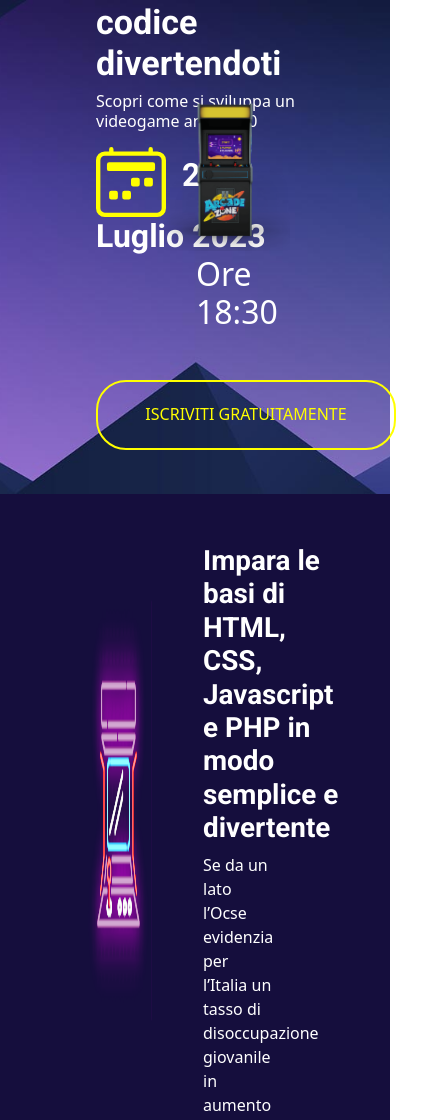
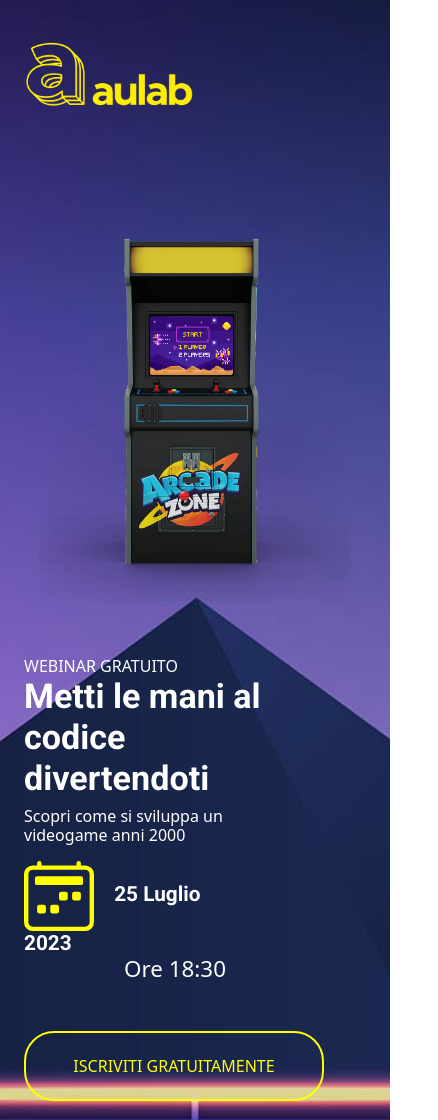
Before and after one commit to CifDaniel96/webinar-retrogaming, a plain HTML site: page index.html in a window 390 px wide. Shown: the top 1120 px of the page, 438 px wide, since content can reach past the window. Drawn offline with nearby package versions, Linux system fonts and the light colour scheme.

Commit message:
Terminato sito da fare ultime revisioni

```diff
--- a/index.html
+++ b/index.html
@@ -1,5 +1,6 @@
 <!DOCTYPE html>
 <html lang="en">
+
 <head>
     <meta charset="UTF-8">
     <meta name="viewport" content="width=device-width, initial-scale=1.0">
@@ -7,30 +8,44 @@
     <!-- Fonts -->
     <link rel="preconnect" href="https://fonts.googleapis.com">
     <link rel="preconnect" href="https://fonts.gstatic.com" crossorigin>
-    <link href="https://fonts.googleapis.com/css2?family=Montserrat:ital,wght@0,100..900;1,100..900&family=Roboto:ital,wght@0,100..900;1,100..900&display=swap" rel="stylesheet">
+    <link
+        href="https://fonts.googleapis.com/css2?family=Montserrat:ital,wght@0,100..900;1,100..900&family=Roboto:ital,wght@0,100..900;1,100..900&display=swap"
+        rel="stylesheet">
 
     <!-- Bootstrap CDN -->
-    <link href="https://cdn.jsdelivr.net/npm/bootstrap@5.3.7/dist/css/bootstrap.min.css" rel="stylesheet" integrity="sha384-LN+7fdVzj6u52u30Kp6M/trliBMCMKTyK833zpbD+pXdCLuTusPj697FH4R/5mcr" crossorigin="anonymous">
+    <link href="https://cdn.jsdelivr.net/npm/bootstrap@5.3.7/dist/css/bootstrap.min.css" rel="stylesheet"
+        integrity="sha384-LN+7fdVzj6u52u30Kp6M/trliBMCMKTyK833zpbD+pXdCLuTusPj697FH4R/5mcr" crossorigin="anonymous">
     <!-- Custom CSS -->
     <link rel="stylesheet" href="style.css">
 </head>
+
 <body>
     <!-- Header -->
     <header>
         <div class="container-fluid">
-            <div class="row align-items-center d-flex my-5">
+            <div class="container d-flex align-items-center">
                 <!-- Logo -->
-                <div class="col-12 col-md-6 col-lg-6 p-5 m-5 my-5"><img src="./media/aulab-logo_y.png" alt="Logo Aulab" class="img-fluid logo-a">
-                    <div class="col-12 col-md-6 col-lg-6 w-color t1 display-5">WEBINAR GRATUITO
+                <div class="col-12 col-md-6 col-lg-6 my-0"><img src="./media/aulab-logo_y.png" alt="Logo Aulab"
+                        class="img-fluid logo-a">
+                    <div class="row d-flex align-items-center">
+                        <div class="col-12 col-md-6 col-lg-6 w-color t1 display-5 c-resp">WEBINAR GRATUITO
                             <p class="w-color h1 display-4">Metti le mani al codice divertendoti</p>
-                        <div class="col-12 col-md-6 col-lg-6 w-color t1 display-5 mt-0"><p>Scopri come si sviluppa un videogame anni 2000</p>
-                            <div class="y-color mx-auto"><svg xmlns="http://www.w3.org/2000/svg" width="70" height="70" fill="currentColor" class="bi bi-calendar2-week" viewBox="0 0 16 16">
-                                <path d="M3.5 0a.5.5 0 0 1 .5.5V1h8V.5a.5.5 0 0 1 1 0V1h1a2 2 0 0 1 2 2v11a2 2 0 0 1-2 2H2a2 2 0 0 1-2-2V3a2 2 0 0 1 2-2h1V.5a.5.5 0 0 1 .5-.5M2 2a1 1 0 0 0-1 1v11a1 1 0 0 0 1 1h12a1 1 0 0 0 1-1V3a1 1 0 0 0-1-1z"/>
-                                <path d="M2.5 4a.5.5 0 0 1 .5-.5h10a.5.5 0 0 1 .5.5v1a.5.5 0 0 1-.5.5H3a.5.5 0 0 1-.5-.5zM11 7.5a.5.5 0 0 1 .5-.5h1a.5.5 0 0 1 .5.5v1a.5.5 0 0 1-.5.5h-1a.5.5 0 0 1-.5-.5zm-3 0a.5.5 0 0 1 .5-.5h1a.5.5 0 0 1 .5.5v1a.5.5 0 0 1-.5.5h-1a.5.5 0 0 1-.5-.5zm-5 3a.5.5 0 0 1 .5-.5h1a.5.5 0 0 1 .5.5v1a.5.5 0 0 1-.5.5h-1a.5.5 0 0 1-.5-.5zm3 0a.5.5 0 0 1 .5-.5h1a.5.5 0 0 1 .5.5v1a.5.5 0 0 1-.5.5h-1a.5.5 0 0 1-.5-.5z"/>
-                            </svg><div class="h1 display-5 w-color t2 mx-3">25 Luglio 2023</div>
-                            <div class= "d-block text-start w-color display-5 mb-0 t3">Ore 18:30</div>
+                            <div class="col-12 col-md-6 col-lg-6 w-color t1 display-5 mt-0">
+                                <p>Scopri come si sviluppa un videogame anni 2000</p>
+                                <div class="y-color mx-auto"><svg xmlns="http://www.w3.org/2000/svg" width="70"
+                                        height="70" fill="currentColor" class="bi bi-calendar2-week"
+                                        viewBox="0 0 16 16">
+                                        <path
+                                            d="M3.5 0a.5.5 0 0 1 .5.5V1h8V.5a.5.5 0 0 1 1 0V1h1a2 2 0 0 1 2 2v11a2 2 0 0 1-2 2H2a2 2 0 0 1-2-2V3a2 2 0 0 1 2-2h1V.5a.5.5 0 0 1 .5-.5M2 2a1 1 0 0 0-1 1v11a1 1 0 0 0 1 1h12a1 1 0 0 0 1-1V3a1 1 0 0 0-1-1z" />
+                                        <path
+                                            d="M2.5 4a.5.5 0 0 1 .5-.5h10a.5.5 0 0 1 .5.5v1a.5.5 0 0 1-.5.5H3a.5.5 0 0 1-.5-.5zM11 7.5a.5.5 0 0 1 .5-.5h1a.5.5 0 0 1 .5.5v1a.5.5 0 0 1-.5.5h-1a.5.5 0 0 1-.5-.5zm-3 0a.5.5 0 0 1 .5-.5h1a.5.5 0 0 1 .5.5v1a.5.5 0 0 1-.5.5h-1a.5.5 0 0 1-.5-.5zm-5 3a.5.5 0 0 1 .5-.5h1a.5.5 0 0 1 .5.5v1a.5.5 0 0 1-.5.5h-1a.5.5 0 0 1-.5-.5zm3 0a.5.5 0 0 1 .5-.5h1a.5.5 0 0 1 .5.5v1a.5.5 0 0 1-.5.5h-1a.5.5 0 0 1-.5-.5z" />
+                                    </svg>
+                                    <div class="h1 display-5 w-color t2 mx-3">25 Luglio 2023</div>
+                                    <div class="d-block text-start w-color display-5 mb-0 t3">Ore 18:30</div>
                                     <!-- Game Arcade -->
-                            <div class="col-12 col-md-6 col-lg-6 game-arcade"><img src="./media/game arcade.png" alt="Game Arcade" class="img-fluid"></div>
+                                    <div class="col-12 col-md-6 col-lg-6 game-arcade "><img
+                                            src="./media/game arcade.png" alt="Game Arcade" class="img-fluid g-resp">
+                                    </div>
                                     <!-- Button -->
                                     <div class=" col-12 col-md-6 col-lg-6 button-custom display-5 my-5 p-1 ms-0">
                                         ISCRIVITI GRATUITAMENTE
@@ -40,15 +55,17 @@
                         </div>
                     </div>
                 </div>
+            </div>
     </header>
     <!-- Section Basi -->
     <div class="container-fluid s-basi">
-        <div class="row h-100 w-100 my-auto">
+        <div class="row h-100 w-100">
             <div class="col-12 col-md-6 col-lg-12 text-center my-5">
-                <img src="./media/ico-gaming-def.png" alt="" class="img-fluid h-100 w-50">
+                <img src="./media/ico-gaming-def.png" alt="Pc fluo" class="img-fluid h-100 w-50">
             </div>
         </div>
         <div class="row h-100 w-100 ms-1">
+            <div class="col-12 col-md-6 col-lg-12 my-5">
                 <div class="mx-auto">
                     <h2 class="w-color mt-auto h1">
                         Impara le basi di HTML, CSS,<br>
@@ -56,10 +73,18 @@
                         semplice e divertente
                     </h2>
                     <p class="w-color mt-auto w-50">
-                    Se da un lato l’Ocse evidenzia per l’Italia un tasso di disoccupazione giovanile in aumento dal 28,7% pre-pandemia al 33,8% nel Gennaio del 2021, dall’altro l’Osservatorio delle Competenze Digitali stima che nel nostro paese c’è una richiesta di oltre 100.000 professionisti nel settore tech.
-                    Le aziende sono alla continua <strong>ricerca di personale</strong> in ambito IT per accelerare il processo di trasformazione digitale, ma non ci sono abbastanza candidati formati per soddisfare la domanda.
-                    Vieni a scoprire come imparare a programmare con il nostro webinar online gratuito mettendo le mani sul codice e programmando insieme a noi un vero esempio di retrogaming, un videogioco anni 2000.
+                        Se da un lato l’Ocse evidenzia per l’Italia un tasso di disoccupazione giovanile in aumento dal
+                        28,7% pre-pandemia al 33,8% nel Gennaio del 2021, dall’altro l’Osservatorio delle Competenze
+                        Digitali stima che nel nostro paese c’è una richiesta di oltre 100.000 professionisti nel
+                        settore tech.
+                        Le aziende sono alla continua <strong>ricerca di personale</strong> in ambito IT per accelerare
+                        il processo di trasformazione digitale, ma non ci sono abbastanza candidati formati per
+                        soddisfare la domanda.
+                        Vieni a scoprire come imparare a programmare con il nostro webinar online gratuito mettendo le
+                        mani sul codice e programmando insieme a noi un vero esempio di retrogaming, un videogioco anni
+                        2000.
                     </p>
+                </div>
             </div>
         </div>
     </div>
@@ -72,10 +97,13 @@
                         <h2>Iscriviti gratuitamente<br>al webinar online</h2>
 
                         <div class="calendar mb-4">
-                            <div class="calendar-icon"><svg xmlns="http://www.w3.org/2000/svg" width="42" height="42" fill="currentColor" class="bi bi-calendar2-minus" viewBox="0 0 16 16">
-                                <path d="M5.5 10.5A.5.5 0 0 1 6 10h4a.5.5 0 0 1 0 1H6a.5.5 0 0 1-.5-.5"/>
-                                <path d="M3.5 0a.5.5 0 0 1 .5.5V1h8V.5a.5.5 0 0 1 1 0V1h1a2 2 0 0 1 2 2v11a2 2 0 0 1-2 2H2a2 2 0 0 1-2-2V3a2 2 0 0 1 2-2h1V.5a.5.5 0 0 1 .5-.5M2 2a1 1 0 0 0-1 1v11a1 1 0 0 0 1 1h12a1 1 0 0 0 1-1V3a1 1 0 0 0-1-1z"/>
-                                <path d="M2.5 4a.5.5 0 0 1 .5-.5h10a.5.5 0 0 1 .5.5v1a.5.5 0 0 1-.5.5H3a.5.5 0 0 1-.5-.5z"/>
+                            <div class="calendar-icon"><svg xmlns="http://www.w3.org/2000/svg" width="42" height="42"
+                                    fill="currentColor" class="bi bi-calendar2-minus" viewBox="0 0 16 16">
+                                    <path d="M5.5 10.5A.5.5 0 0 1 6 10h4a.5.5 0 0 1 0 1H6a.5.5 0 0 1-.5-.5" />
+                                    <path
+                                        d="M3.5 0a.5.5 0 0 1 .5.5V1h8V.5a.5.5 0 0 1 1 0V1h1a2 2 0 0 1 2 2v11a2 2 0 0 1-2 2H2a2 2 0 0 1-2-2V3a2 2 0 0 1 2-2h1V.5a.5.5 0 0 1 .5-.5M2 2a1 1 0 0 0-1 1v11a1 1 0 0 0 1 1h12a1 1 0 0 0 1-1V3a1 1 0 0 0-1-1z" />
+                                    <path
+                                        d="M2.5 4a.5.5 0 0 1 .5-.5h10a.5.5 0 0 1 .5.5v1a.5.5 0 0 1-.5.5H3a.5.5 0 0 1-.5-.5z" />
                                 </svg></div>
                             <div>
                                 <div class="fw-bold fs-5">25 Luglio 2023</div>
@@ -113,7 +141,8 @@
                             <div class="form-check mt-3">
                                 <input class="form-check-input" type="checkbox" id="termini" required />
                                 <label class="form-check-label w-color" for="termini">
-                                    Accetto termini e condizioni (GDPR) - <a href="#" class="text-warning">Leggi qui*</a>
+                                    Accetto termini e condizioni (GDPR) - <a href="#" class="text-warning">Leggi
+                                        qui*</a>
                                 </label>
                             </div>
 
@@ -134,8 +163,11 @@
                 <div class="col-12 col-md-6 text-start">
                     <h2 class="y-color fw-bold">Chi è aulab</h2>
                     <p class="w-color t-size">
-                            Con i nostri corsi abbiamo aiutato più di <strong>10.000 studenti</strong> e studentesse a muovere i primi passi nel mondo digital & tech. <br>
-                            Nel 2016 abbiamo lanciato Hackademy, la prima scuola di Coding in Italia con un metodo strutturato e registrato che forma in breve tempo le figure professionali più richieste dal mercato del lavoro.
+                        Con i nostri corsi abbiamo aiutato più di <strong>10.000 studenti</strong> e studentesse a
+                        muovere i primi passi nel mondo digital & tech. <br>
+                        Nel 2016 abbiamo lanciato Hackademy, la prima scuola di Coding in Italia con un metodo
+                        strutturato e registrato che forma in breve tempo le figure professionali più richieste dal
+                        mercato del lavoro.
                     </p>
                 </div>
             </div>
@@ -162,13 +194,14 @@
         </div>
 
     </section>
-
     <!--Footer-->
-
     <footer class="bg-dark w-color text-center my-auto ">
-           <p>© 2023 Aulab Tutti i diritti riservati - P.IVA IT07647440721 - Privacy Policy - Codice etico</p>
+        <p>© 2023 Aulab Tutti i diritti riservati • P.IVA IT07647440721 • Privacy Policy • Codice etico</p>
     </footer>
     <!-- Script JS -->
-    <script src="https://cdn.jsdelivr.net/npm/bootstrap@5.3.7/dist/js/bootstrap.bundle.min.js" integrity="sha384-ndDqU0Gzau9qJ1lfW4pNLlhNTkCfHzAVBReH9diLvGRem5+R9g2FzA8ZGN954O5Q" crossorigin="anonymous"></script>
+    <script src="https://cdn.jsdelivr.net/npm/bootstrap@5.3.7/dist/js/bootstrap.bundle.min.js"
+        integrity="sha384-ndDqU0Gzau9qJ1lfW4pNLlhNTkCfHzAVBReH9diLvGRem5+R9g2FzA8ZGN954O5Q"
+        crossorigin="anonymous"></script>
 </body>
+
 </html>
--- a/style.css
+++ b/style.css
@@ -5,7 +5,13 @@
   font-weight: 48;
   font-style: normal;
 }
-h1, h2, h3, .h1, .h2, .h3{
+
+h1,
+h2,
+h3,
+.h1,
+.h2,
+.h3 {
 
   font-family: "Roboto", sans-serif;
   font-optical-sizing: auto;
@@ -15,29 +21,34 @@
     "wdth" 100;
 
 }
+
 /* Colori */
-:root{
+:root {
   --w: rgb(255, 255, 255);
   --y: rgb(255, 255, 0);
   --P: rgb(21, 14, 61);
   --pd: rgb(14, 4, 32);
 }
-.w-color{
-color: var(--w);}
 
-.y-color{
+.w-color {
+  color: var(--w);
+}
+
+.y-color {
   color: var(--y);
 }
-.p-color{
+
+.p-color {
   color: var(--p);
 }
-.pd-color{
+
+.pd-color {
   color: var(--pd);
 }
+
 /* Header */
 header {
   width: 100%;
-    height: 100vh;
   background-image: url(./media/bg-1.jpg);
   background-size: cover;
   background-position: center;
@@ -47,38 +58,46 @@
   position: relative;
   z-index: 1;
 }
+
 /* Logo */
-.logo-a{
+.logo-a {
   width: 25%;
+  margin-bottom: -180px;
 
 }
-.t1{
+
+.t1 {
   font-size: medium;
   width: 85%;
-    margin-top: 120px;
-    margin-bottom: 600px;
+  margin-top: 270px;
+  margin-bottom: 250px;
 
 
 }
-.t2{
+
+.t2 {
   display: inline;
 
 }
-.t3{
+
+.t3 {
   margin-left: 100px;
-    margin-bottom: 25px ;
+  margin-bottom: 25px;
 }
-.t-size{
+
+.t-size {
   font-size: 1.5rem;
 }
+
 /* Game Arcade */
-.game-arcade{
+.game-arcade {
   position: absolute;
   right: 100px;
-    top: 100px;
+  top: 60px;
   width: 32.5%;
 
 }
+
 /* Button */
 .button-custom {
   height: 70px;
@@ -93,8 +112,9 @@
   border-radius: 30px;
   font-size: 1rem;
 }
+
 /* Section Basi */
-.s-basi{
+.s-basi {
   height: 75vh;
   width: 100%;
   background-color: var(--P);
@@ -102,10 +122,11 @@
   justify-content: center;
   align-items: center;
   padding: 50px;
-    margin-top: -350px;
+  margin-top: -300px;
   z-index: 2;
   position: relative;
 }
+
 .s-aulab {
   height: 70vh;
   background-color: var(--p);
@@ -116,10 +137,12 @@
   align-items: center;
   padding: 50px;
 }
+
 /* Section Form */
-.s-form{
+.s-form {
   background-image: url(./media/bg-2.jpg);
 }
+
 .form-container {
   background-color: var(--P);
   color: var(--w);
@@ -139,7 +162,7 @@
 .calendar {
   display: flex;
   align-items: center;
-  gap: 5px;
+  gap: 3px;
   margin-top: 25px;
 }
 
@@ -195,6 +218,7 @@
   padding: 12px;
   border-radius: 30px;
 }
+
 /* Section Aulab */
 .s-aulab {
   background-color: var(--pd);
@@ -208,10 +232,12 @@
   font-size: 1rem;
   line-height: 1.7;
 }
+
 /* Section Insabato */
-.s-insabato{
+.s-insabato {
   background-image: url(./media/bg-3.jpg);
 }
+
 .speaker-section {
   background: linear-gradient(to bottom right, #1e1b3a, #2e1c4c);
   color: var(--w);
@@ -220,34 +246,154 @@
 .text-warning {
   color: var(--y);
 }
-html, body {
+
+html,
+body {
   height: 100%;
   margin: 0;
   padding: 0;
 }
-footer{
+
+footer {
   margin: 0;
 
 
 
 }
-@media only screen and (min-width: 992px){
+
+@media only screen and (max-width: 768px) {
 
 
-    header{
+  header {
     height: 165vh;
     margin-top: auto;
     margin-bottom: auto;
 
 
   }
+
+  .logo-a {
+    width: 50%;
+    margin-bottom: 50px;
+
   }
-.t3{
-    font-size: 2rem;
+
+  .s-basi {
+    display: flex;
+    flex-direction: column;
+    height: auto;
+    width: auto;
+    padding: 20px 10px;
+    margin-top: 0;
   }
-.t2{
-    font-size: 2rem;
+
+
+  .s-basi h2 {
+    font-size: 1.2rem;
+    line-height: 1.3;
+    text-align: center;
+    margin-right: 20px;
   }
-.t1{
+
+  .s-basi p {
+    font-size: 1rem;
+    line-height: 1.2;
+    text-align: center;
+    margin-left: 80px;
+  }
+
+  .game-arcade {
+    display: flex;
+    justify-content: center;
+    align-items: center;
+    width: 100%;
+    margin: 0 auto;
+    position: absolute;
+    z-index: 2;
+  }
+
+  .g-resp {
+    width: 80%;
+    height: auto;
+    display: flex;
+    z-index: 2;
+    position: relative;
+    top: 170px;
+    left: 100px;
+
+  }
+
+
+  .c-resp {
+    margin-top: 500px;
+    text-align: start;
+    margin-bottom: auto;
+  }
+
+  .s-form {
+    padding: 40px 20px;
+  }
+
+  .b-form {
+    width: 100% !important;
+    margin: 0 auto;
+  }
+
+  .form-container {
+    width: 100%;
+    max-width: 400px;
+    margin: 0 auto;
+    padding: 20px 10px;
+  }
+
+  .form-container h2 {
+    font-size: 1.5rem;
+    text-align: center;
+    line-height: 1.3;
+    margin-bottom: 1.5rem;
+  }
+
+  .calendar {
+    justify-content: center;
+    text-align: center;
+  }
+
+  .calendar-icon {
+    margin-right: 10px;
+  }
+
+  .form-check label {
+    font-size: 0.9rem;
+  }
+
+  .submit-btn {
+    display: block;
+    width: 100%;
+    margin-top: 20px;
+    padding: 12px;
     font-size: 1rem;
   }
+
+  .d-flex.mb-3 {
+    flex-direction: column;
+  }
+
+  .d-flex.mb-3 .w-25,
+  .d-flex.mb-3 .w-75 {
+    width: 100% !important;
+    padding-right: 0 !important;
+  }
+
+  .t3 {
+    font-size: 1.4rem;
+    margin-bottom: 30px;
+  }
+
+  .t2 {
+    font-size: 1.3rem;
+  }
+
+  .t1 {
+    font-size: 1rem;
+  }
+}
```
Lines whose indentation alone changed are shown as unchanged.
